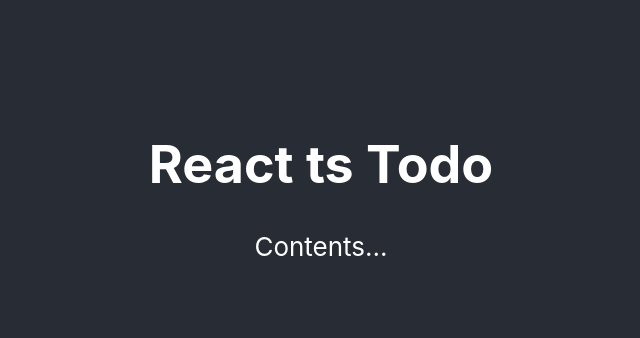
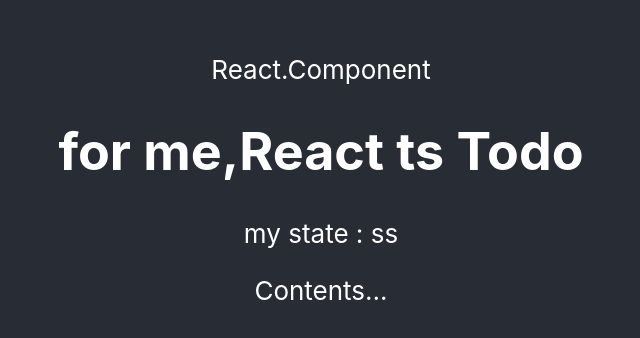
Before and after one commit to SinYongJu/ts-todo-react, a React (Create React App) app: page / in a window 1280 px wide. Shown: the part 220-558 px from the top of the page, without its empty margins (319-959 px from the left). Built offline with nearby package versions, Linux system fonts and the light colour scheme.

Commit message:
component 만드는 방법

```diff
--- a/src/components/App.tsx
+++ b/src/components/App.tsx
@@ -1,13 +1,14 @@
 import React from 'react';
 import '../assets/css/App.css';
+import Header from './Header';
+
 
 function App() {
+  const user = { user :'me' }
   return (
     <div className="App">
       <div className="App-header">
-        <header>
-          <h1>React ts Todo</h1>
-        </header>
+        <Header {...user}/>
         <main>
           Contents...
         </main>
--- /dev/null
+++ b/src/components/Header.tsx
@@ -0,0 +1,56 @@
+import React, {FunctionComponent} from 'react';
+
+interface HelloProps {
+    user : string,
+}
+
+interface HelloHeaderState {
+    user : string,
+}
+
+
+// const Header : React.FC<{user:string}> = ({user}) => {
+//     return (
+//         <header>
+//              React.FC
+//             <h1>for { user }, React ts Todo</h1>
+//         </header>)
+// };
+
+// const Header : FunctionComponent<HelloProps> = ({user}) => {
+//     return (
+//         <header>
+//             FunctionComponent and 속성 분리
+//             <h1>for { user }, React ts Todo</h1>
+//         </header>)
+// };
+
+
+
+
+/*
+
+컴포넌트를 만드는 세가지 방법
+FC<Props> 속성만 갖는 함수형 컴포넌트
+PureComponent<Props, State>
+Component<Props, State>
+
+*/
+class Header extends React.Component<HelloProps,HelloHeaderState> {
+    constructor(props : HelloProps){
+        super(props)
+        this.state = {
+            user : 'ss'
+        }
+    }
+    render () {
+        return (
+            <header>
+            React.Component
+                <h1>for {this.props.user},React ts Todo </h1>
+                <p>my state : {this.state.user}</p>
+            </header>)
+    }
+}
+
+export default Header;
```
